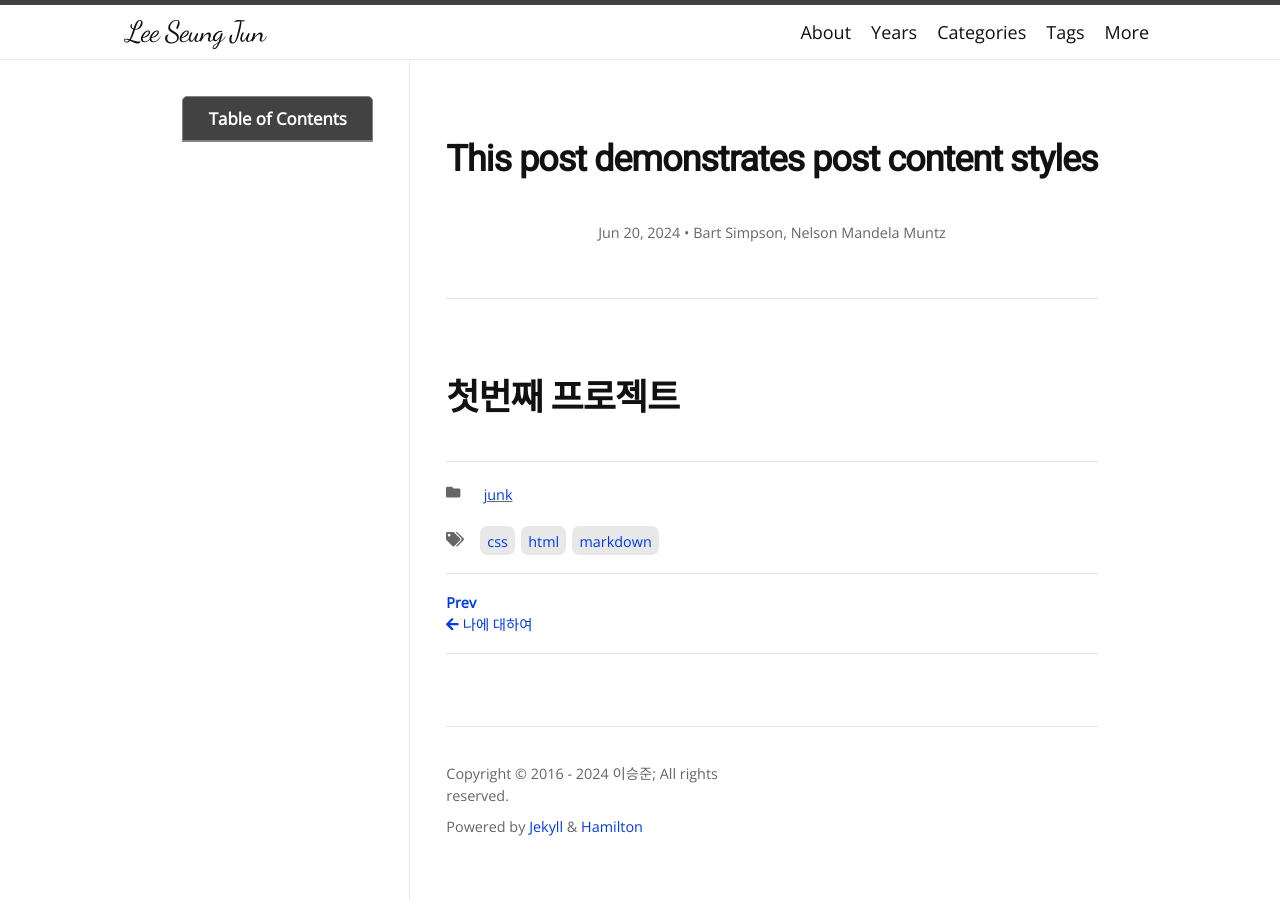
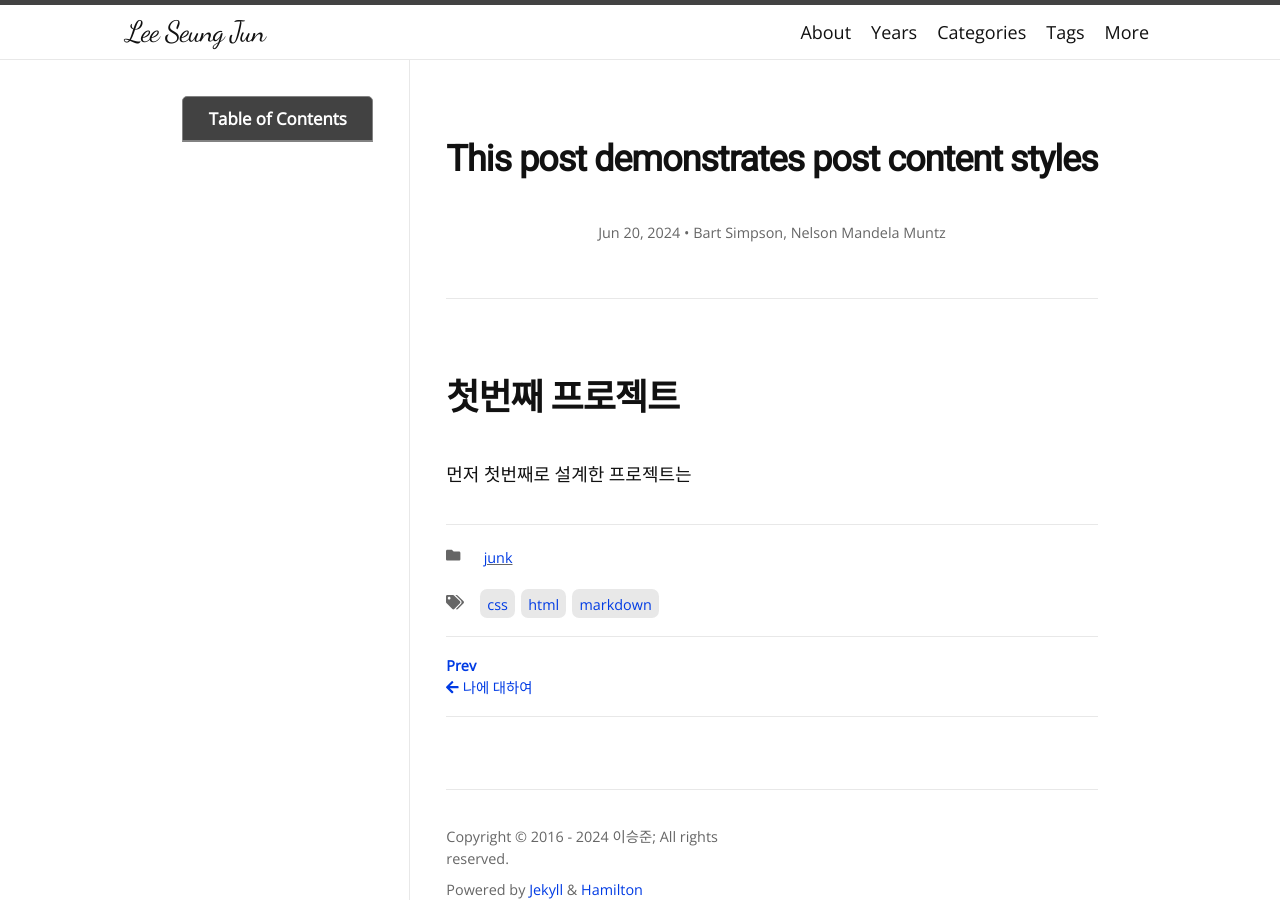
Before and after one commit to MooTo2002/MooTo2002.github.io, a Jekyll site: the page built from _posts/2024-06-20-프로젝트에 관하여.md, in a window 1280 px wide. Built offline with Jekyll 4.4.1, drawn with Linux system fonts in a browser that asks for light colours; nearby versions of some CDN libraries; some web fonts are replaced.

Commit message:
Update 2024-06-20-프로젝트에 관하여.md

```diff
--- a/_posts/2024-06-20-프로젝트에 관하여.md
+++ b/_posts/2024-06-20-프로젝트에 관하여.md
@@ -9,3 +9,4 @@ author:
   - Nelson Mandela Muntz
 ---
 # 첫번째 프로젝트
+ 먼저 첫번째로 설계한 프로젝트는
```
